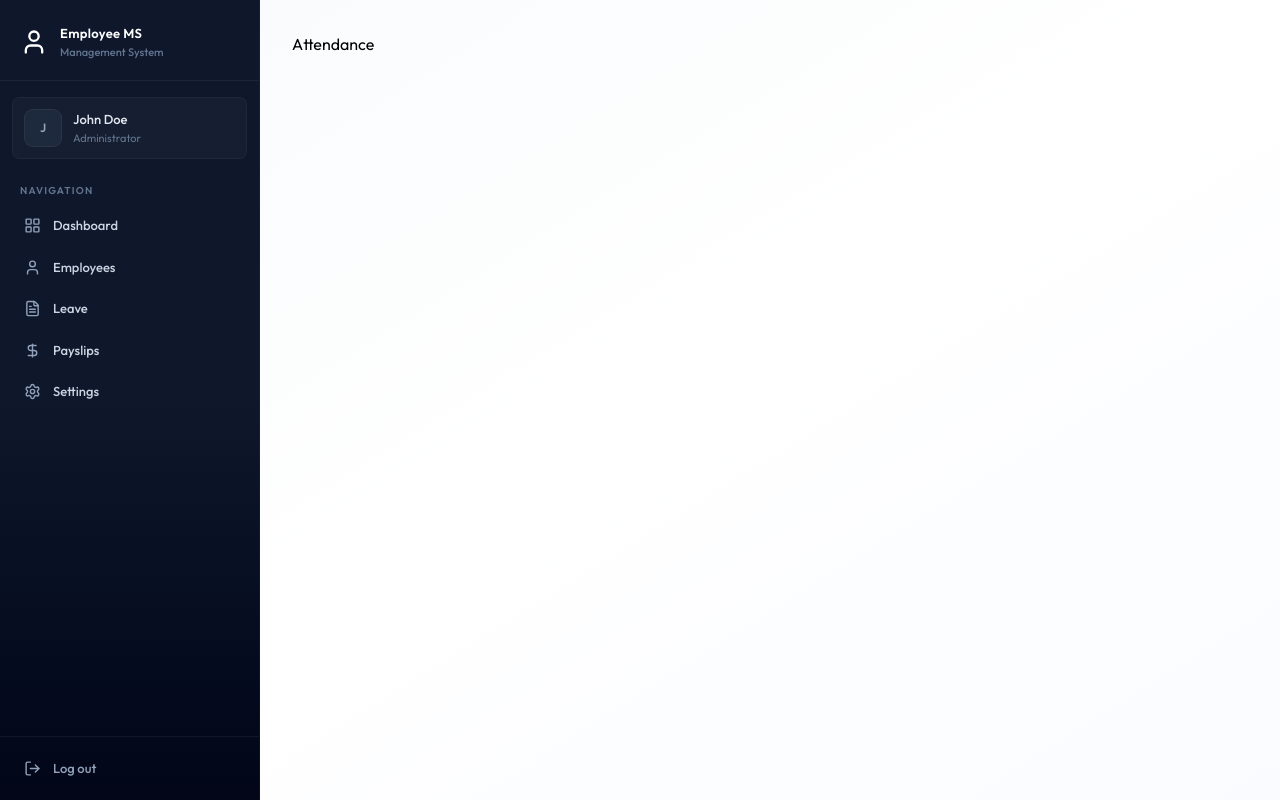
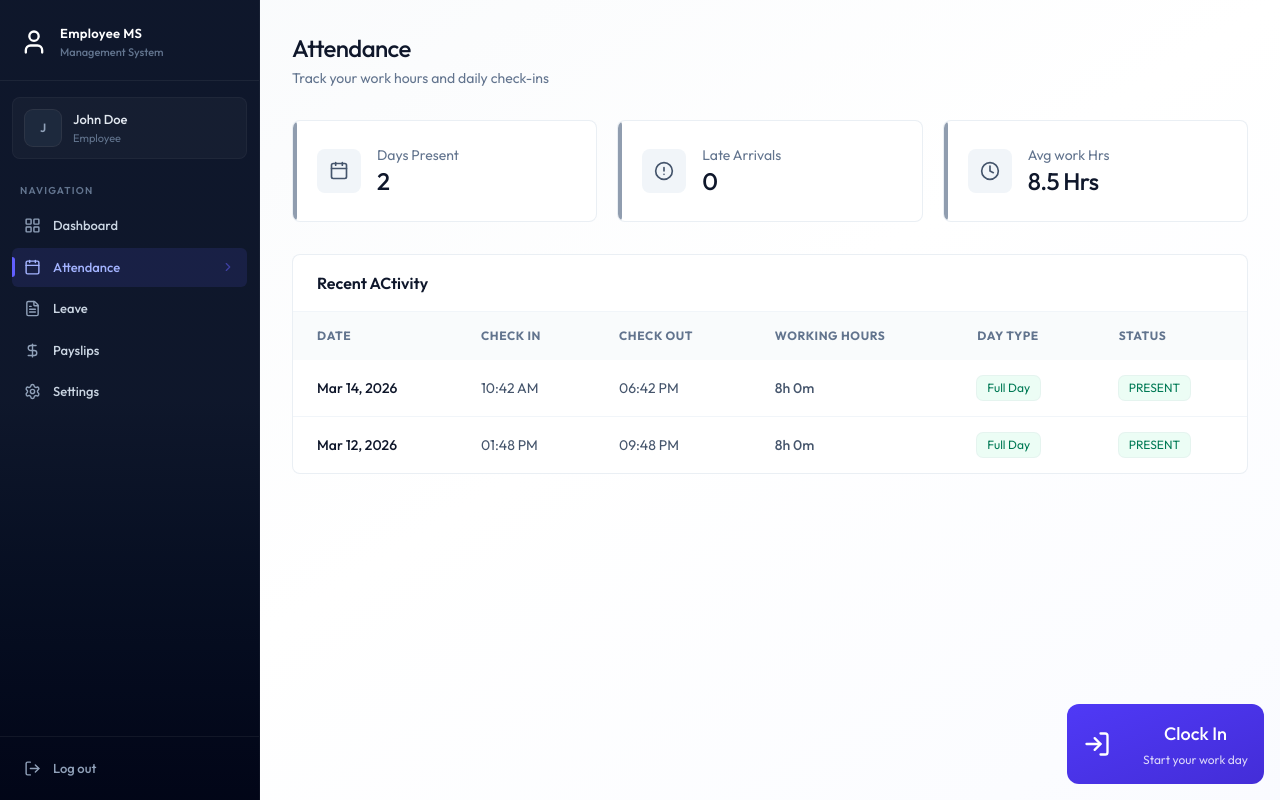
Before and after one commit to Manish-Dewangan/EmpTrack, a React (Vite) app in the folder client/: page /attendance in a window 1280 px wide. Built offline with nearby package versions, Linux system fonts and the light colour scheme.

Commit message:
Attendance Page UI completed

```diff
--- a/client/package.json
+++ b/client/package.json
@@ -11,6 +11,7 @@
   },
   "dependencies": {
     "@tailwindcss/vite": "^4.3.1",
+    "date-fns": "^4.4.0",
     "lucide-react": "^1.21.0",
     "react": "^19.2.6",
     "react-dom": "^19.2.6",
--- a/client/src/components/Sidebar.jsx
+++ b/client/src/components/Sidebar.jsx
@@ -32,7 +32,7 @@
     setMobileOpen(false);
   }, [pathname]);
 
-  const role = "ADMIN" || "EMPLOYEE";
+  const role = "" || "EMPLOYEE";
   const navItems = [
     { name: "Dashboard", href: "/dashboard", icon: LayoutGridIcon },
     role === "ADMIN"
--- /dev/null
+++ b/client/src/components/attendance/AttendanceHistory.jsx
@@ -0,0 +1,79 @@
+import React from "react";
+import { getDayTypeDisplay, getWorkingHoursDisplay } from "../../assets/assets";
+import { format } from "date-fns";
+
+const AttendanceHistory = ({ history }) => {
+  return (
+    <div className="card overflow-hidden">
+      <div className="px-6 py-4 border-b border-slate-100">
+        <h3 className="font-semibold text-slate-900">Recent ACtivity</h3>
+      </div>
+      <div className="overflow-x-auto">
+        <table className="table-modern">
+          <thead>
+            <tr>
+              <th className="px-6 py-4">Date</th>
+              <th className="px-6 py-4">Check In</th>
+
+              <th className="px-6 py-4">Check Out</th>
+              <th className="px-6 py-4">Working Hours</th>
+              <th className="px-6 py-4">Day Type</th>
+              <th className="px-6 py-4">Status</th>
+            </tr>
+          </thead>
+          <tbody>
+            {history.length === 0 ? (
+              <tr>
+                <td colSpan={6} className="text-center py-12 text-slate-400">
+                  No records found
+                </td>
+              </tr>
+            ) : (
+              history.map((record) => {
+                const dayType = getDayTypeDisplay(record);
+                return (
+                  <tr key={record._id || record.id}>
+                    <td className="px-6 py-4 font-medium text-slate-900">
+                      {format(new Date(record.date), "MMM dd, yyy")}
+                    </td>
+                    <td className="px-6 py-4  text-slate-600">
+                      {record.checkIn
+                        ? format(new Date(record.checkIn), "hh:m a")
+                        : "-"}
+                    </td>
+                    <td className="px-6 py-4  text-slate-600">
+                      {record.checkOut
+                        ? format(new Date(record.checkOut), "hh:m a")
+                        : "-"}
+                    </td>
+                    <td className="px-6 py-4  text-slate-600 font-medium">
+                      {getWorkingHoursDisplay(record)}
+                    </td>
+                    <td className="px-6 py-4">
+                      {dayType.label !== "-" ? (
+                        <span className={`badge ${dayType.className}`}>
+                          {dayType.label}
+                        </span>
+                      ) : (
+                        "-"
+                      )}
+                    </td>
+                    <td className="px-6 py-4">
+                      <span
+                        className={`badge ${record.status === "PRESENT" ? "badge-success" : record.status === "LATE" ? "badge-warning" : "badge-danger"}`}
+                      >
+                        {record.status}
+                      </span>
+                    </td>
+                  </tr>
+                );
+              })
+            )}
+          </tbody>
+        </table>
+      </div>
+    </div>
+  );
+};
+
+export default AttendanceHistory;
--- /dev/null
+++ b/client/src/components/attendance/AttendanceStats.jsx
@@ -0,0 +1,39 @@
+import { AlertCircleIcon, CalendarIcon, ClockIcon } from "lucide-react";
+import React from "react";
+
+const AttendanceStats = ({ history }) => {
+  const totalPresent = history.filter(
+    (h) => (h.status === "PRESENT") | (h.status === "LATE"),
+  ).length;
+
+  const totalLate = history.filter((h) => h.status === "LATE").length;
+
+  const stats = [
+    { label: "Days Present", value: totalPresent, icon: CalendarIcon },
+    { label: "Late Arrivals", value: totalLate, icon: AlertCircleIcon },
+    { label: "Avg work Hrs", value: "8.5 Hrs", icon: ClockIcon },
+  ];
+  return (
+    <div className="grid grid-cols-1 sm:grid-cols-3 gap-4 sm:gap-5 mb-8">
+      {stats.map((s) => (
+        <div
+          key={s.label}
+          className="card card-hover p-5 sm:p-6 flex items-center gap-4 relative overflow-hidden group"
+        >
+          <div className="absolute left-0 top-0 bottom-0 w-1 rounded-r-full bg-slate-500/70 group-hover:bg-indigo-500/70" />
+          <div className="p-3 bg-slate-100 rounded-lg group-hover:bg-indigo-50 transition-colors duration-200">
+            <s.icon className="w-5 h-5 text-slate-600 group-hover:text-indigo-600 transition-colors duration-200" />
+          </div>
+          <div>
+            <p className="text-sm text-slate-500">{s.label}</p>
+            <p className="text-2xl font-medium text-slate-900 tracking-tight">
+              {s.value}
+            </p>
+          </div>
+        </div>
+      ))}
+    </div>
+  );
+};
+
+export default AttendanceStats;
--- /dev/null
+++ b/client/src/components/attendance/CheckInButton.jsx
@@ -0,0 +1,53 @@
+import { Loader2Icon, LogInIcon, LogOutIcon } from "lucide-react";
+import React, { useState } from "react";
+
+const CheckInButton = ({ todayRecord, onAction }) => {
+  const [loading, setLoading] = useState(false);
+  const handleAttendance = async () => {
+    setLoading(true);
+    setTimeout(() => {
+      setLoading(false);
+      onAction();
+    }, 1000);
+  };
+
+  if (todayRecord?.checkOut) {
+    return (
+      <div className="flex flex-col items-center justify-center p-8 bg-slate-50 rounded-2xl border border-slate-200">
+        <h3 className="text-lg font-bold text-slate-900">Work Day Completed</h3>
+        <p className="text-slate-500 text-sm mt-1">
+          Great job! See you tommorow
+        </p>
+      </div>
+    );
+  }
+
+  const isCheckedIn = !!todayRecord?.isCheckedIn;
+  return (
+    <div className="absolute bottom-4 right-4 flex flex-col z-1">
+      <button
+        onClick={handleAttendance}
+        disabled={loading}
+        className={`w-full max-w-xs flex justify-between items-center gap-8 p-4 rounded-xl bg-linear-to-br text-white ${isCheckedIn ? "from-slate-700 to-slate-900" : "from-indigo-600 to-indigo-700"}`}
+      >
+        {loading ? (
+          <Loader2Icon className="size-7 animate-spin" />
+        ) : isCheckedIn ? (
+          <LogOutIcon className="size-7" />
+        ) : (
+          <LogInIcon className="size-7" />
+        )}
+        <div className="relative flex flex-col items-center text-center">
+          <h2 className="text-lg font-medium mb-1">
+            {loading ? "Processing..." : isCheckedIn ? "Clock Out" : "Clock In"}
+          </h2>
+          <p className="text-xs opacity-80">
+            {isCheckedIn ? "Click to end your shift" : "Start your work day"}
+          </p>
+        </div>
+      </button>
+    </div>
+  );
+};
+
+export default CheckInButton;
--- a/client/src/pages/Attendance.jsx
+++ b/client/src/pages/Attendance.jsx
@@ -1,7 +1,58 @@
-import React from "react";
+import { useCallback, useEffect, useState } from "react";
+import { dummyAttendanceData } from "../assets/assets";
+import Loading from "../components/Loading";
+import CheckInButton from "../components/attendance/CheckInButton";
+import AttendanceStats from "../components/attendance/AttendanceStats";
+import AttendanceHistory from "../components/attendance/AttendanceHistory";
 
 const Attendance = () => {
-  return <div>Attendance</div>;
+  const [history, setHistory] = useState([]);
+  const [loading, setLoading] = useState(true);
+  const [isDeleted, setIsDeleted] = useState(false);
+
+  const fetchData = useCallback(async () => {
+    setHistory(dummyAttendanceData);
+    setTimeout(() => {
+      setLoading(false);
+    }, 1000);
+  }, []);
+
+  useEffect(() => {
+    fetchData();
+  }, [fetchData]);
+
+  if (loading) return <Loading />;
+
+  const today = new Date();
+  today.setHours(0, 0, 0, 0);
+  const todayRecord = history.find(
+    (r) => new Date(r.date).toDateString() === today.toDateString(),
+  );
+  return (
+    <div className="animate-fade-in">
+      <div className="page-header">
+        <h1 className="page-title">Attendance</h1>
+        <p className="page-subtitle">
+          Track your work hours and daily check-ins
+        </p>
+      </div>
+
+      {isDeleted ? (
+        <div className="mb-8 p-6 bg-rose-50 border border-rose-200 rounded-2xl text-center">
+          <p className="text-rose-600">
+            You can no longer clock in or out because your employee records have
+            been marked as deleted.
+          </p>
+        </div>
+      ) : (
+        <div>
+          <CheckInButton todayRecord={todayRecord} onAction={fetchData} />
+        </div>
+      )}
+      <AttendanceStats history={history} />
+      <AttendanceHistory history={history} />
+    </div>
+  );
 };
 
 export default Attendance;
--- a/client/src/pages/Employees.jsx
+++ b/client/src/pages/Employees.jsx
@@ -22,11 +22,11 @@
     setTimeout(() => {
       setLoading(false);
     }, 1000);
-  }, []);
+  }, [selectedDept]);
 
   useEffect(() => {
     fetchEmployees();
-  }, []);
+  }, [fetchEmployees]);
 
   const filtered = employee.filter((emp) =>
     `${emp.firstName} ${emp.lastName} ${emp.position}`
```
Also changed, not shown: 1 other file (tests, documents, lock files or other folders).
